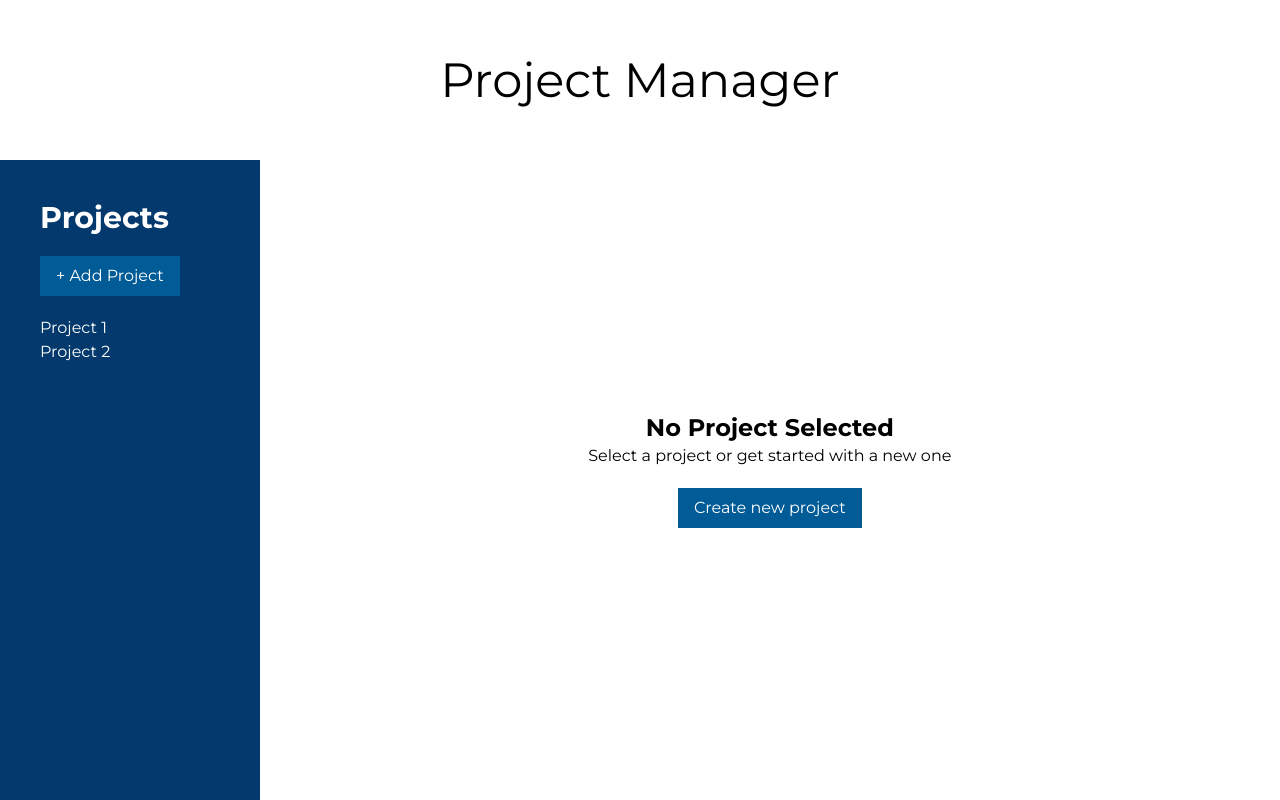
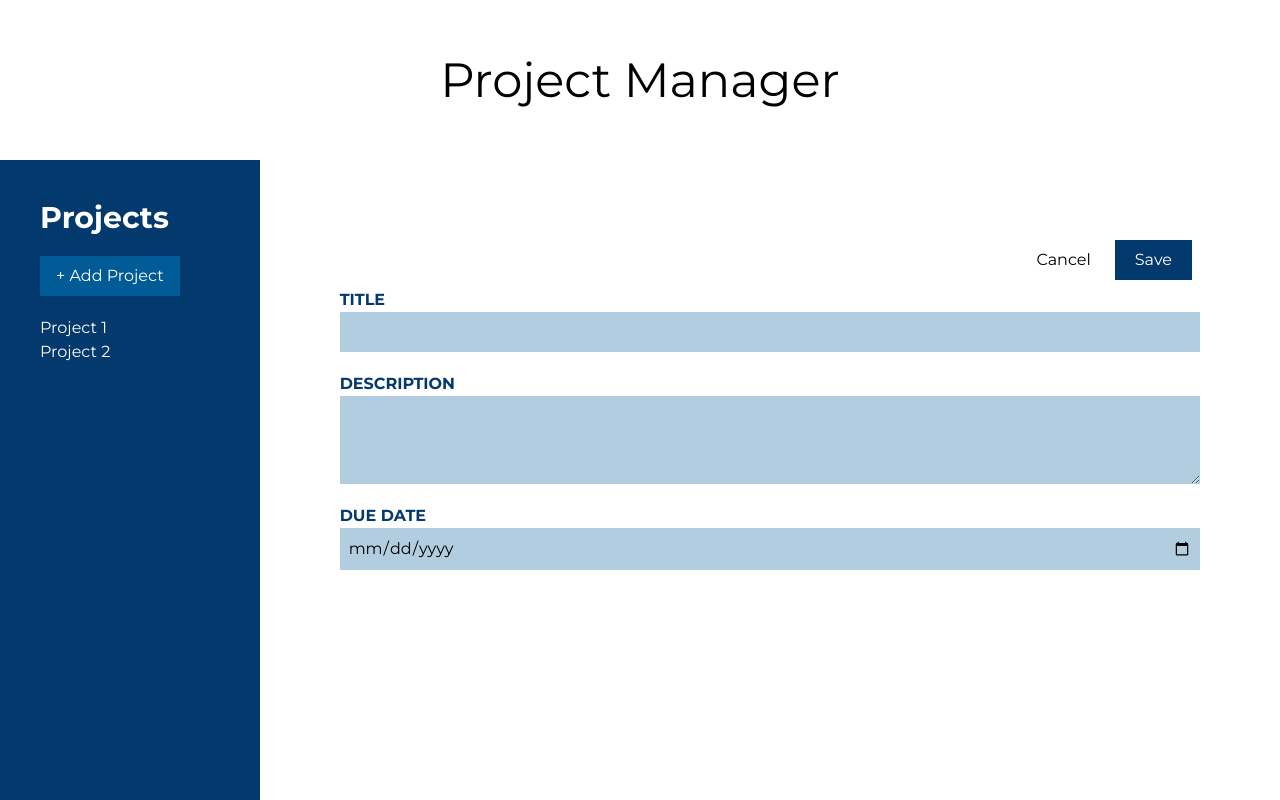
Before and after one commit to JacekGaw/Project-Manager, a React (Create React App) app: page / in a window 1280 px wide. Built offline with nearby package versions, Linux system fonts and the light colour scheme.

Commit message:
Add create new project component

```diff
--- /dev/null
+++ b/src/components/AddProject.jsx
@@ -0,0 +1,62 @@
+import React, { useState, useRef } from "react";
+
+const AddProject = () => {
+  const [newProject, setNewProject] = useState({});
+  const titleRef = useRef();
+  const descRef = useRef();
+  const dateRef = useRef();
+
+  const handleSave = () => {
+    setNewProject({
+      title: titleRef.current.value,
+      desc: descRef.current.value,
+      date: dateRef.current.value,
+    });
+    titleRef.current.value = "";
+    descRef.current.value = "";
+    dateRef.current.value = "";
+  };
+
+  const handleCancel = () => {
+    titleRef.current.value = "";
+    descRef.current.value = "";
+    dateRef.current.value = "";
+  };
+
+  return (
+    <section class="flex flex-col flex-1 w-full p-20">
+      <div class="flex justify-end mb-2">
+        <button
+          class="p-2 mx-2 hover:shadow-md hover:-translate-y-0.5 transition"
+          onClick={handleCancel}
+        >
+          Cancel
+        </button>
+        <button
+          class="py-2 px-5 mx-2 bg-dark-blue text-white hover:shadow-md hover:-translate-y-0.5 transition"
+          onClick={handleSave}
+        >
+          Save
+        </button>
+      </div>
+      <form id="createProject" class="flex flex-col">
+        <label class="font-bold text-dark-blue">TITLE</label>
+        <input
+          ref={titleRef}
+          type="text"
+          class="bg-lightest-blue p-2 mb-5"
+        ></input>
+        <label class="font-bold text-dark-blue">DESCRIPTION</label>
+        <textarea
+          ref={descRef}
+          rows="3"
+          class="bg-lightest-blue p-2 mb-5"
+        ></textarea>
+        <label class="font-bold text-dark-blue">DUE DATE</label>
+        <input ref={dateRef} type="date" class="bg-lightest-blue p-2"></input>
+      </form>
+    </section>
+  );
+};
+
+export default AddProject;
--- a/src/components/MainPanel.jsx
+++ b/src/components/MainPanel.jsx
@@ -1,11 +1,15 @@
 import React from 'react';
+import AddProject from './AddProject';
 
 const MainPanel = () => {
     return (
         <section id="mainPanel" class="flex flex-col justify-center items-center flex-1 ">
-            <h3 class="text-2xl font-bold">No Project Selected</h3>
-            <p>Select a project or get started with a new one</p>
-            <button class="bg-medium-blue px-4 py-2 my-5 hover:translate-y-1 transition text-white">Create new project</button>
+            {/* <div class="flex flex-col justify-center items-center">
+                <h3 class="text-2xl font-bold">No Project Selected</h3>
+                <p>Select a project or get started with a new one</p>
+                <button class="bg-medium-blue px-4 py-2 my-5 hover:translate-y-1 transition text-white">Create new project</button>
+            </div> */}
+            <AddProject />
         </section>
     );
 }
```
